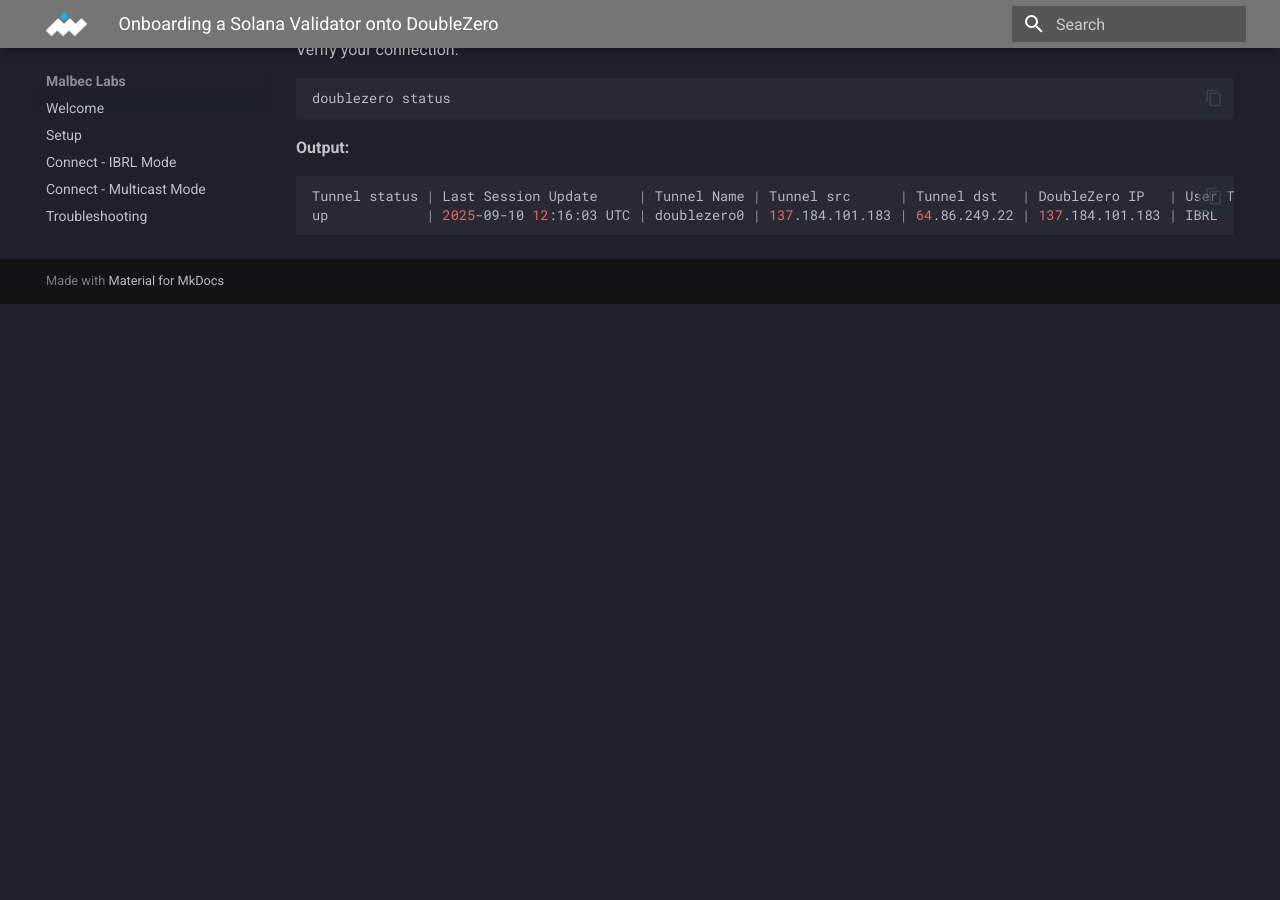
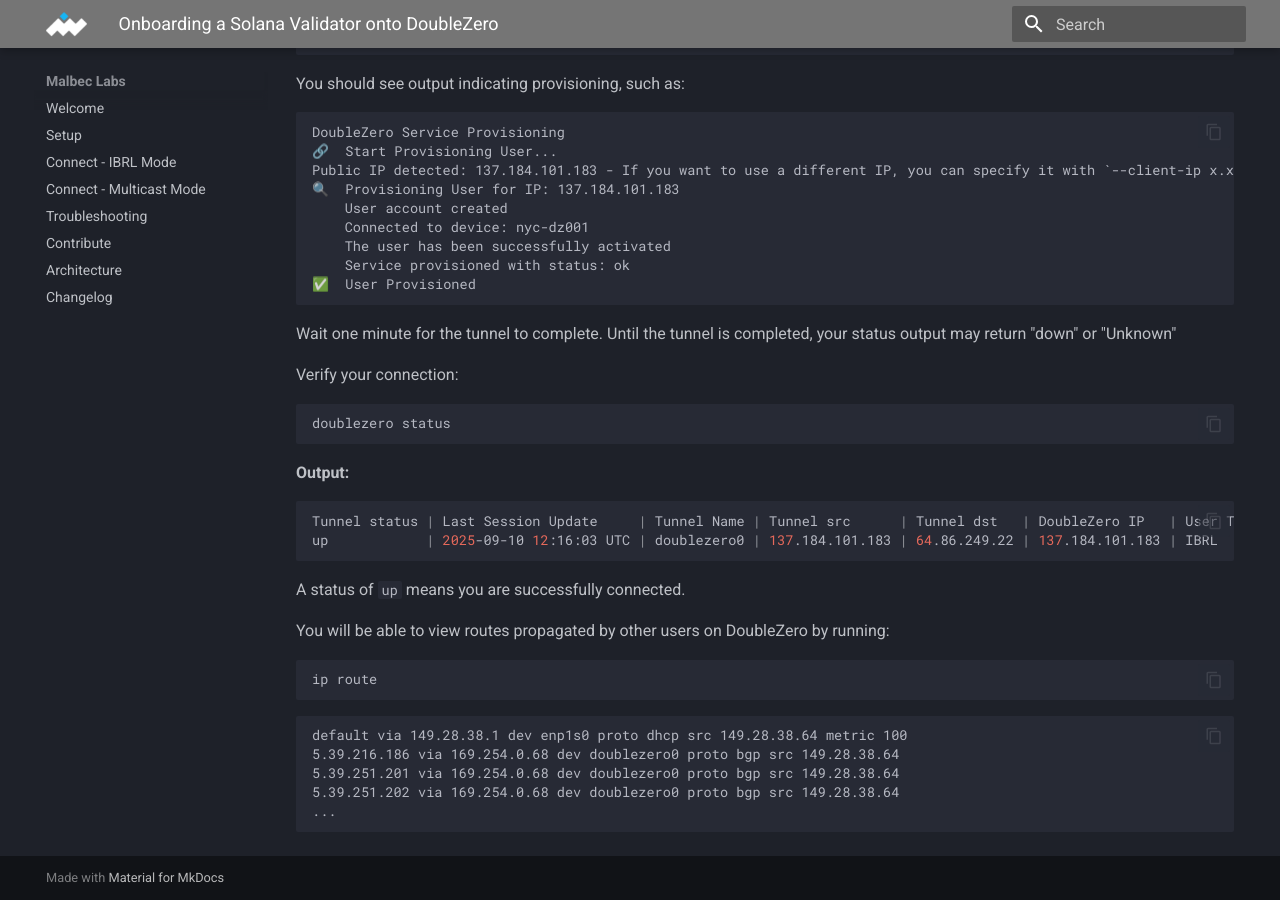
Before and after one commit to malbeclabs/docs, an MkDocs documentation site: the page built from docs/mainnet-beta-migration.md, in a window 1280 px wide and 900 px high, scrolled down 6222 px. Built offline with MkDocs 1.6.1 and Material for MkDocs 9.7.7, drawn with Linux system fonts in a browser that asks for light colours; before the commit the page ends 6526 px from its top, so only the background shows below that; some of the changed text lies outside the part shown.

Commit message:
update image, add ending commands
pr adds some checks at end of process for user to explore program

````diff
--- a/docs/mainnet-beta-migration.md
+++ b/docs/mainnet-beta-migration.md
@@ -129,7 +129,9 @@
 You may only create an access pass for the Validator Identity which is in gossip on the server requesting the access pass.
 To connect your primary server, use the Validator Identity of your main validator. To connect a backup server, use the Validator Identity configured on the backup server.
 
-![Connecting Mainnet](images/Connecting Mainnet.png){ width="48%" } ![Connecting Backup](images/Connecting Backup.png){ width="48%" }
+<figure markdown="span">
+  ![Connecting Mainnet](images/Connecting%20Mainnet.png){ width="48%" } ![Connecting Backup](images/Connecting%20Backup.png){ width="48%" }
+</figure>
 
 ```bash
 solana address -k path/to/validator-keypair.json
@@ -282,3 +284,19 @@
 Tunnel status | Last Session Update     | Tunnel Name | Tunnel src      | Tunnel dst   | DoubleZero IP   | User Type
 up            | 2025-09-10 12:16:03 UTC | doublezero0 | 137.184.101.183 | 64.86.249.22 | 137.184.101.183 | IBRL
 ```
+A status of `up` means you are successfully connected.
+
+You will be able to view routes propagated by other users on DoubleZero by running:
+
+```
+ip route
+```
+
+
+```
+default via 149.28.38.1 dev enp1s0 proto dhcp src 149.28.38.64 metric 100
+5.39.216.186 via 169.254.0.68 dev doublezero0 proto bgp src 149.28.38.64
+5.39.251.201 via 169.254.0.68 dev doublezero0 proto bgp src 149.28.38.64
+5.39.251.202 via 169.254.0.68 dev doublezero0 proto bgp src 149.28.38.64
+...
+```
````
Also changed, not shown: other parts of docs/mainnet-beta-migration.md (+1 -1 lines).
